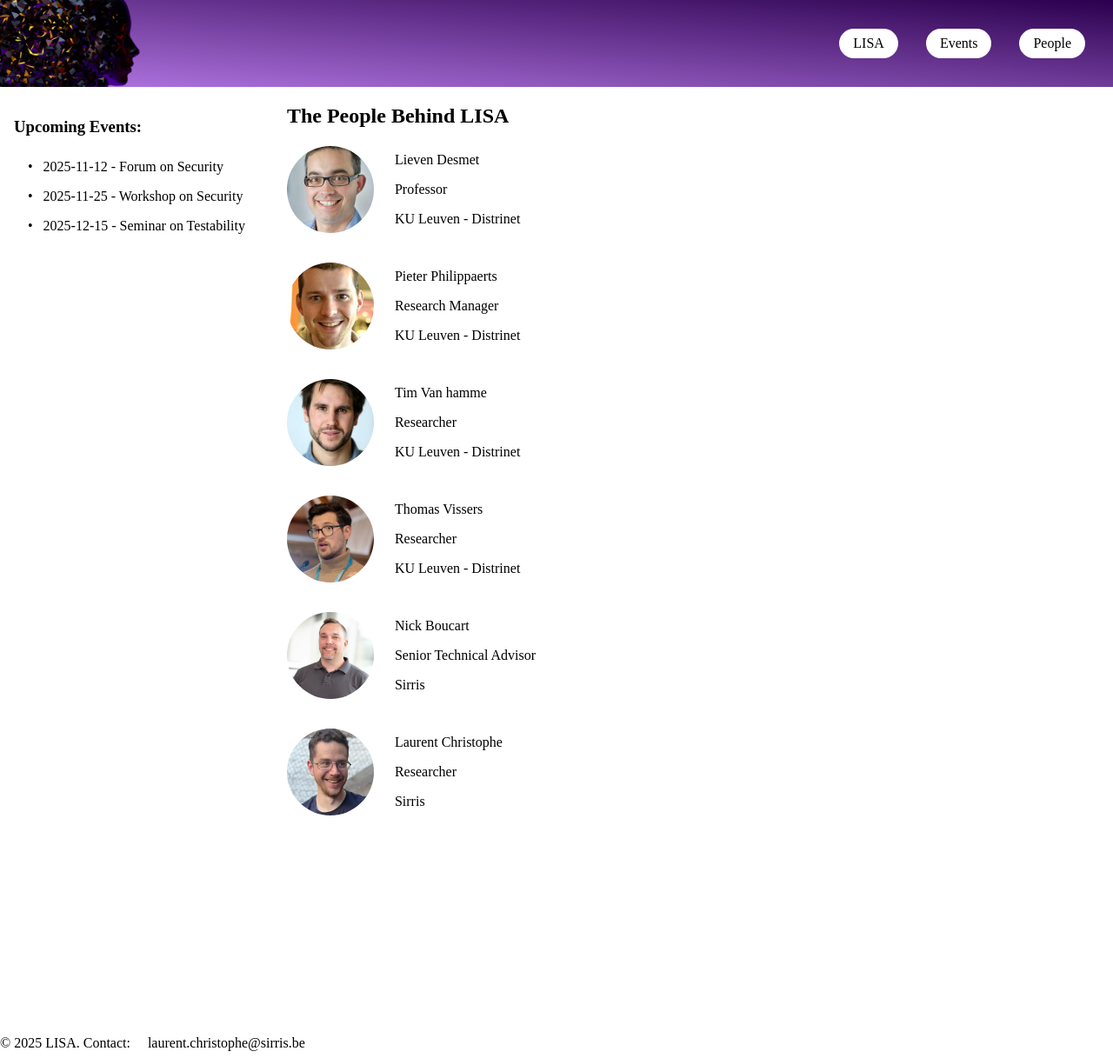
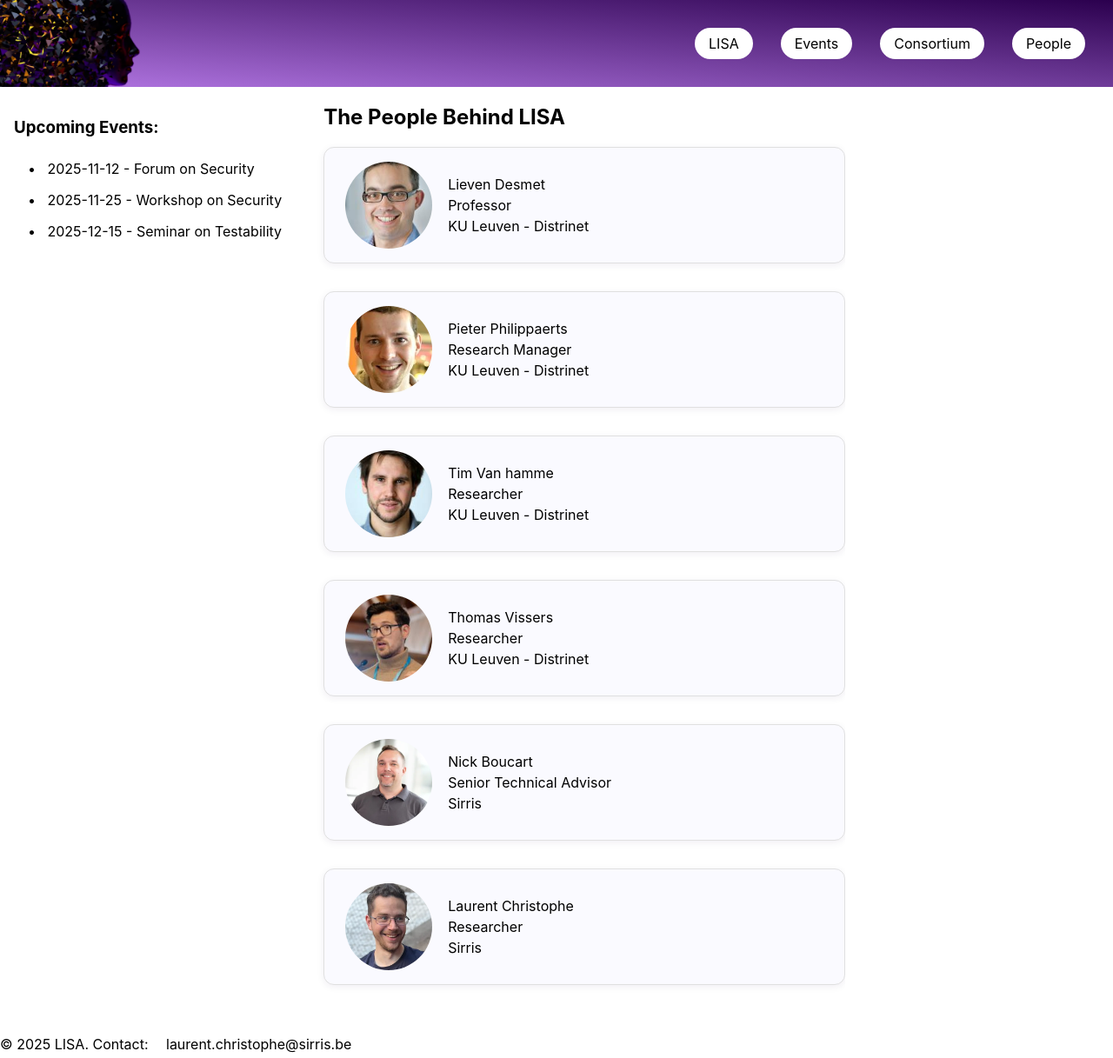
Before and after one commit to sirris-be/lisa, a Jekyll site: the page built from content/people.html, in a window 1280 px wide and 1217 px high. Shown: the whole window at 87% size. Built offline with Jekyll 4.4.1, drawn with Linux system fonts in a browser that asks for light colours.

Commit message:
feat: consortium

```diff
--- a/content/_data/nav.yml
+++ b/content/_data/nav.yml
@@ -2,5 +2,7 @@
   url: /
 - title: Events
   url: /events/
+- title: Consortium
+  url: /consortium/
 - title: People
   url: /people/
--- a/content/assets/css/style.scss
+++ b/content/assets/css/style.scss
@@ -1,15 +1,50 @@
 ---
 ---
 
-$link-padding-x: 16px;
-$link-padding-y: 8px;
 $light-purple: rgb(179, 119, 228);
 $middle-purple: rgba(111, 0, 201, 1);
 $dark-purple: rgba(43, 0, 78, 1);
 
+@mixin box {
+  border: 1px solid #e0e0e0;
+  border-radius: 12px;
+  background: #fafaff;
+  box-shadow: 0 2px 8px rgba(43, 0, 78, 0.07);
+  padding: 16px 24px;
+}
+
+@mixin link-padding {
+  padding: 8px 16px;
+}
+
+@mixin clickable {
+  cursor: pointer;
+  &:hover {
+    opacity: 0.5;
+  }
+}
+
+@mixin link {
+  @include link-padding;
+  background: #fff;
+  color: black;
+  border-radius: 999px;
+  text-decoration: none;
+  transition:
+    background 0.2s,
+    color 0.2s;
+  // &.active {
+  //   background: $dark-purple;
+  //   color: #fff;
+  // }
+}
+
 html {
   width: 100%;
   height: 100%;
+  font-family:
+    -apple-system, BlinkMacSystemFont, "Segoe UI", Roboto, "Helvetica Neue",
+    sans-serif;
 }
 
 body {
@@ -89,21 +124,17 @@
   flex: 1 1 auto;
   z-index: 10;
   min-width: 300px;
-  max-width: 800px;
+  max-width: 600px;
   overflow: scroll;
 }
 
 a {
+  @include link-padding;
   display: inline-block;
-  padding: $link-padding-y $link-padding-x;
   background: #fff;
   color: black;
   border-radius: 999px;
   text-decoration: none;
-  font-weight: 500;
-  transition:
-    background 0.2s,
-    color 0.2s;
 }
 
 a:hover,
@@ -112,12 +143,17 @@
   color: #fff;
 }
 
+////////////
+// Poeple //
+////////////
+
 .person {
+  @include box;
+  @include clickable;
   display: flex;
   flex-direction: row;
-  gap: 8px;
+  gap: 16px;
   align-items: center;
-  text-align: center;
   margin-bottom: 32px;
 }
 
@@ -126,15 +162,39 @@
   height: 100px;
   object-fit: cover;
   border-radius: 50%;
+}
+
+.person div div {
+  padding: 2px;
+}
+
+////////////////
+// Consortium //
+////////////////
+
+.consortium {
+  display: flex;
+  flex-direction: column;
+  margin-top: 32px;
+  gap: 32px;
+}
+
+.consortium a {
+  @include box;
+  @include clickable;
+  display: flex;
+  flex-direction: row;
+  gap: 16px;
+  align-items: top;
+}
+
+.consortium a img {
+  height: 100px;
+  width: auto;
+  object-fit: contain;
   vertical-align: middle;
 }
 
-.person div {
-  display: flex;
-  flex-direction: column;
-  align-items: flex-start;
+.consortium a p {
+  margin: 0;
 }
-
-.person div div {
-  padding: $link-padding-y $link-padding-x;
-}
--- a/content/people.html
+++ b/content/people.html
@@ -5,15 +5,15 @@
 
 <h1>The People Behind LISA</h1>
 
-<ul>
+<div class="people">
   {% for person in site.data.people %}
-  <li class="person">
+  <a class="person" href="{{ person.link }}" target="_blank">
     <img src="{{ person.photo }}" alt="{{ person.name }}" />
     <div>
-      <a href="{{ person.link }}">{{ person.name }}</a>
+      <div>{{ person.name }}</div>
       <div>{{ person.role }}</div>
       <div>{{ person.org }}</div>
     </div>
-  </li>
-  {% endfor %}
-</ul>
+    {% endfor %}
+  </a>
+</div>
```
Also changed, not shown: content/consortium.html (added, +52 -0 lines), content/index.html (+29 -1 lines), content/assets/img/logo/distrinet.jpg (added), content/assets/img/logo/sirris-transparent.png (added), content/assets/img/logo/sirris.jpg (added), content/assets/img/logo/vlaio.png (added).
